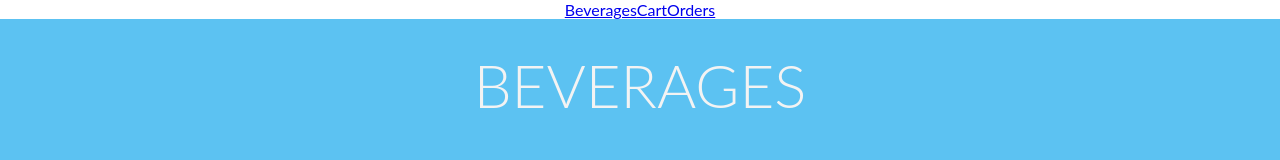
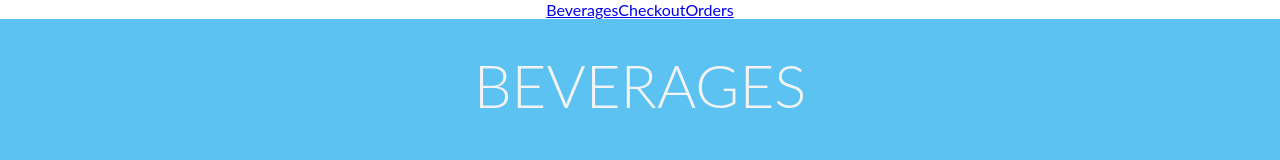
Before and after one commit to limkaisean/EC-Asia-Drinks, a React (Create React App) app: page / in a window 1280 px wide. Shown: the top 160 px of the page. Built offline with nearby package versions, Linux system fonts and the light colour scheme; no server answers.

Commit message:
Fix test errors

```diff
--- a/src/App.js
+++ b/src/App.js
@@ -1,6 +1,6 @@
 import React, { useState, useEffect, useRef } from 'react';
 import socketIOClient from 'socket.io-client';
-import { Route, Switch  } from 'react-router-dom'
+import { BrowserRouter, Route, Switch  } from 'react-router-dom'
 import { Provider } from 'react-redux'
 
 import store from './redux/store';
@@ -31,6 +31,7 @@ function App() {
   return (
       <div className="App">
         <main>
+        <BrowserRouter>
           <Navbar />
           <Switch>
             <Provider store={store}>
@@ -40,6 +41,7 @@ function App() {
               <Route path="/orders" render={props => <Orders websocket={websocket} />} />
             </Provider>
           </Switch>
+        </BrowserRouter>
         </main>
       </div>
   );
--- a/src/components/Navbar.js
+++ b/src/components/Navbar.js
@@ -1,11 +1,11 @@
 import React from "react";
-import {Link} from "react-router-dom";
+import { Link } from "react-router-dom";
 
 function Navbar() {
   return (
     <div>
       <Link to="/">Beverages</Link>
-      <Link to="/checkout">Cart</Link>
+      <Link to="/checkout">Checkout</Link>
       <Link to="/orders">Orders</Link>
     </div>
   );
```
Also changed, not shown: 1 other file (tests, documents, lock files or other folders).
